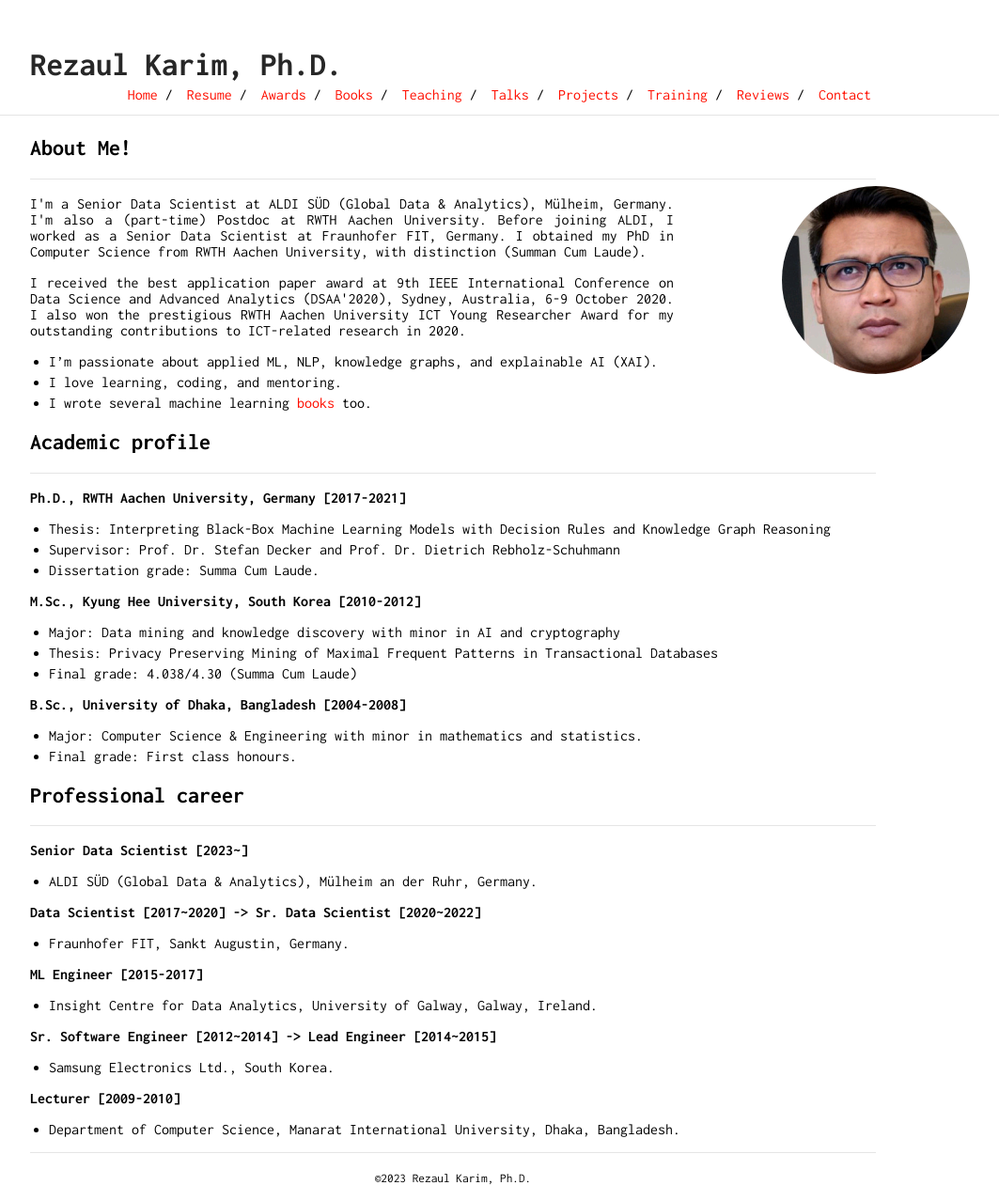
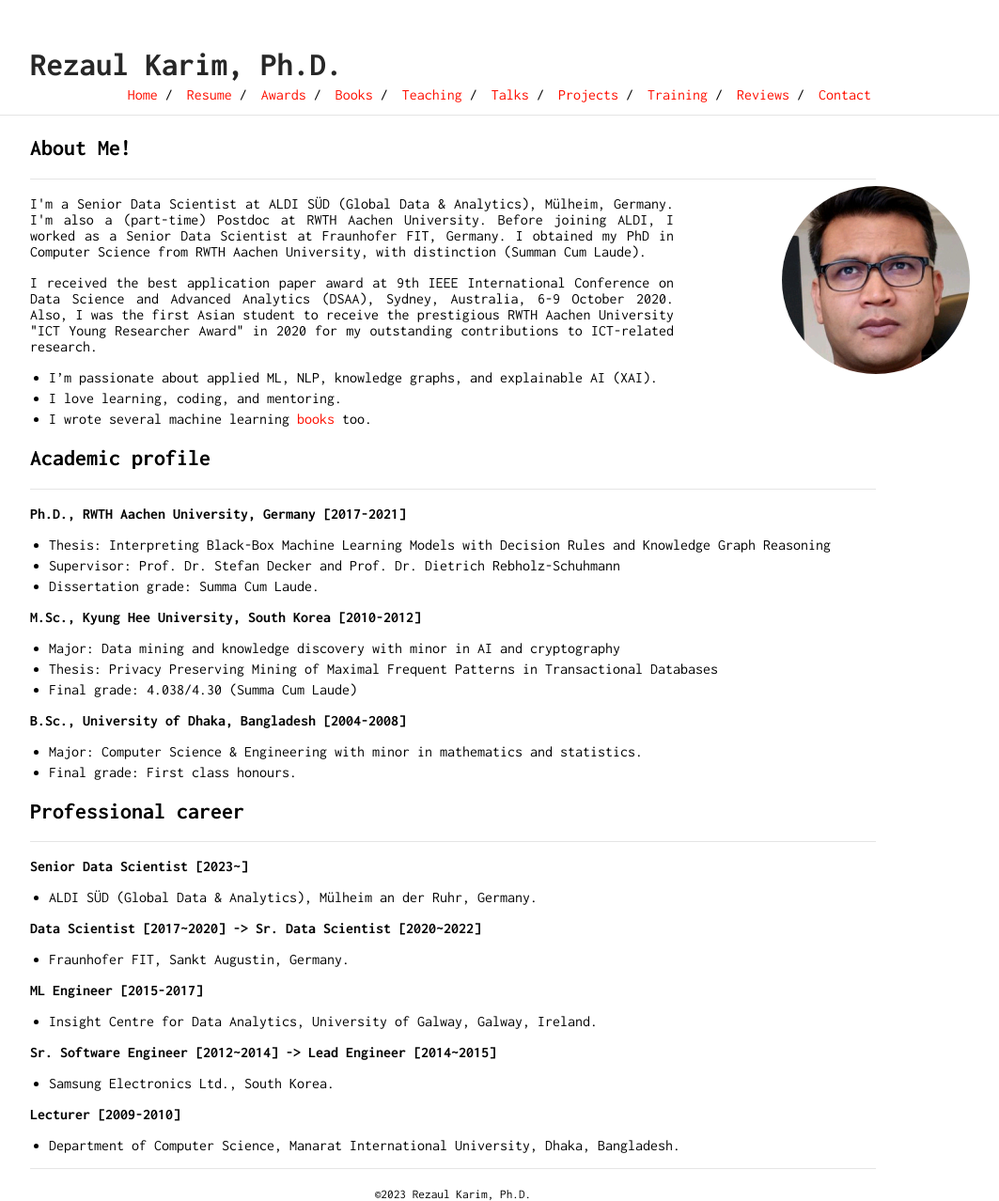
Before and after one commit to rezacsedu/rezacsedu.github.io, a Jekyll site: the page built from index.md, in a window 1280 px wide. Shown: the whole page at 94% size, without its empty margins (158-1221 px from the left). Built offline with Jekyll 4.4.1, drawn with Linux system fonts in a browser that asks for light colours; our own code applies the rules of GitHub Pages for plain Markdown files.

Commit message:
Update index.md

```diff
--- a/index.md
+++ b/index.md
@@ -4,7 +4,7 @@ ___
 
 <p style='text-align: justify;'> I'm a Senior Data Scientist at ALDI SÜD (Global Data & Analytics), Mülheim, Germany. I'm also a (part-time) Postdoc at RWTH Aachen University. Before joining ALDI, I worked as a Senior Data Scientist at Fraunhofer FIT, Germany. I obtained my PhD in Computer Science from RWTH Aachen University, with distinction (Summan Cum Laude).</p>
 
-<p style='text-align: justify;'> I received the best application paper award at 9th IEEE International Conference on Data Science and Advanced Analytics (DSAA'2020),  Sydney, Australia, 6-9 October 2020. I also won the prestigious RWTH Aachen University ICT Young Researcher Award for my outstanding contributions to ICT-related research in 2020. </p>
+<p style='text-align: justify;'> I received the best application paper award at 9th IEEE International Conference on Data Science and Advanced Analytics (DSAA),  Sydney, Australia, 6-9 October 2020. Also, I was the first Asian student to receive the prestigious RWTH Aachen University "ICT Young Researcher Award" in 2020 for my outstanding contributions to ICT-related research.</p>
 
 - I'm passionate about applied ML, NLP, knowledge graphs, and explainable AI (XAI).
 - I love learning, coding, and mentoring.
```
